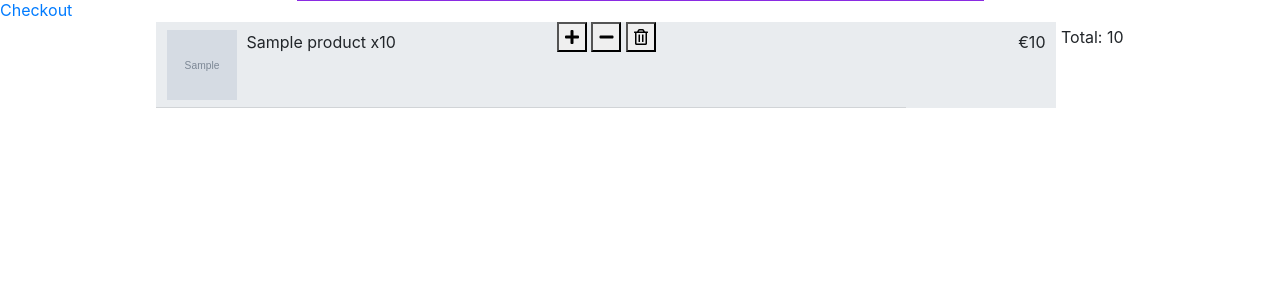
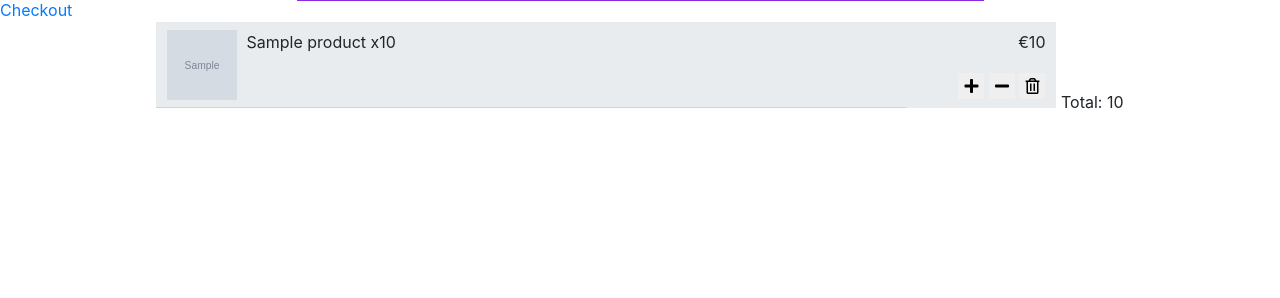
Before and after one commit to philip-hughes/fourth-milestone-project, a Django app: template cart/templates/cart/cart.html in a window 1280 px wide. Shown: the part 119-417 px from the top of the page. Run offline with Django 3.2, Linux system fonts and the light colour scheme; the template is opened without the code that fills it: most values are stand-ins (such as "Sample title", 1, 10 or a date in 2020); grey boxes marked "Sample" are stand-in pictures; some libraries are stand-ins or nearby versions.

Commit message:
Moving cart form elements around to allow easier positioning

```diff
--- a/cart/static/cart/css/cart.css
+++ b/cart/static/cart/css/cart.css
@@ -33,6 +33,18 @@
     top: 8px;
 }
 
+.adjust-wrapper {
+    position: absolute;
+    bottom: 8px;
+    right: 11px;
+}
+
+.adjust-wrapper button {
+    border: none;
+}
+
+
+
 hr {
     width: 750px;
     margin: 0;
--- a/cart/templates/cart/cart.html
+++ b/cart/templates/cart/cart.html
@@ -19,27 +19,30 @@
                     <input type="hidden" name="product-id" value={{item.product_id}}>
                     <input type="hidden" name="item-index" value={{forloop.counter0}}>
                     <input type="hidden" class="adjust-type" name="adjust-type" value>
+                    <div class="adjust-wrapper">
+                        <input type="hidden" class="adjust-type" name="adjust-type" value>
                         <button class="adjust-cart increase"><i class="fas fa-plus"></i></button>
                         <button class="adjust-cart remove"><i class="far fa-trash-alt"></i></button>
+                    </div>
                 </form>
             </div>
             <hr>
             {% else %}
             <div class="cart-item-wrapper">
-                <div>
                 <img src="{{item.product.image_url}}">
                 <span class="cart-item-name">{{item.product.name}} x{{item.quantity}}</span>
                 <span class="sub-total">€{{item.sub_total}}</span>
-                </div>
                 <form class="form" action="{% url 'adjust_cart' item.product_id %}" method="POST">
                 {% csrf_token %}
                     <input type="hidden" name="product-type" value={{item.product_type}}>
                     <input type="hidden" name="product-id" value={{item.product_id}}>
                     <input type="hidden" name="item-index" value={{forloop.counter0}}>
+                    <div class="adjust-wrapper">
                         <input type="hidden" class="adjust-type" name="adjust-type" value>
                         <button class="adjust-cart increase"><i class="fas fa-plus"></i></button>
                         <button class="adjust-cart decrease"><i class="fas fa-minus"></i></button>
                         <button class="adjust-cart remove"><i class="far fa-trash-alt"></i></button>
+                    </div>
                 </form>
             </div>
             <hr>
```
Also changed, not shown: db.sqlite3. Lines whose indentation alone changed are shown as unchanged.
